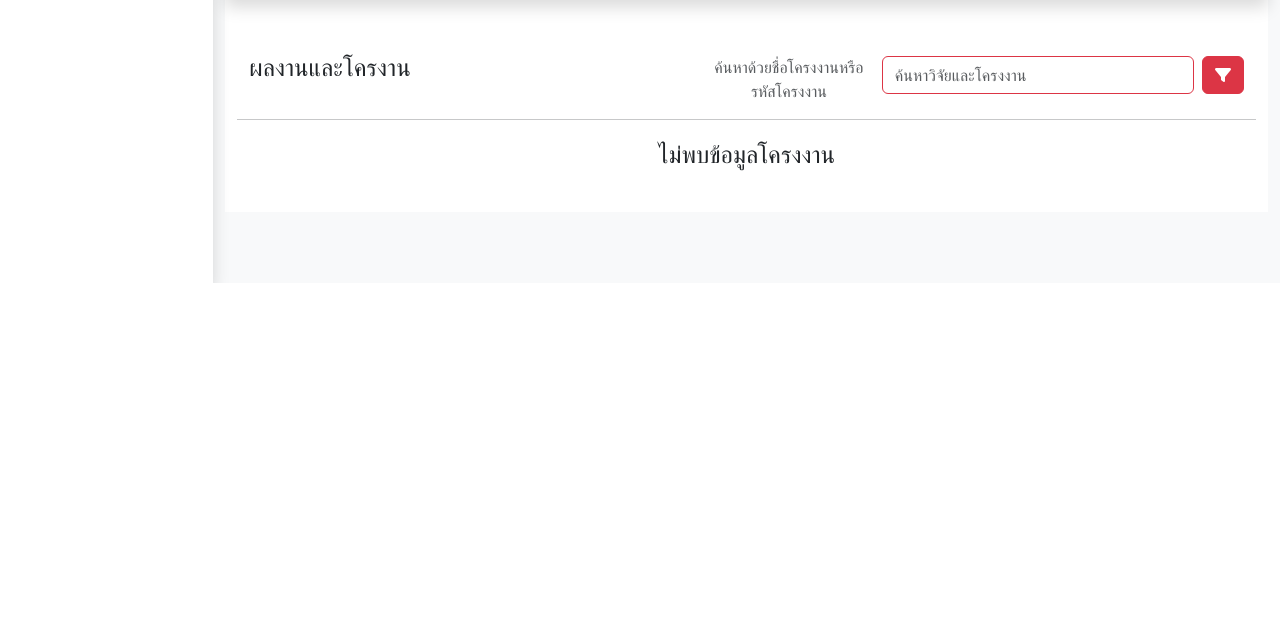
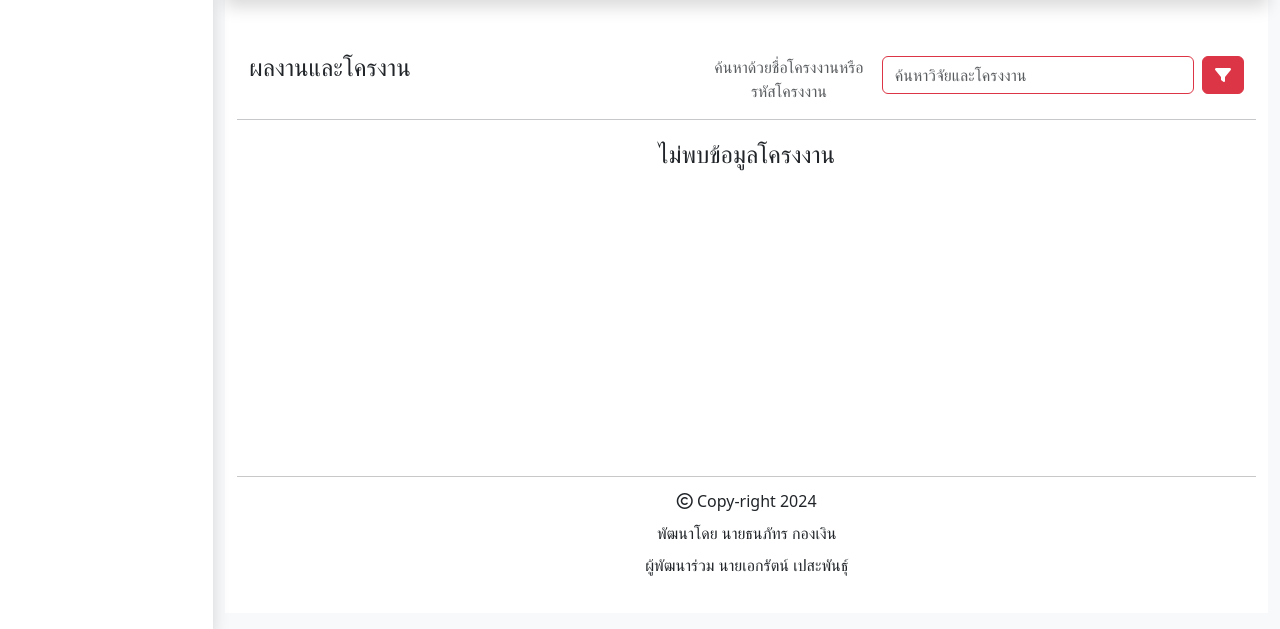
Before and after one commit to acartdev/keep-project, a PHP site: page / in a window 1280 px wide. Shown: the part 603-1232 px from the top of the page. Before the commit the page ends 886 px from the top, so only its background shows below. Run offline with PHP 8.4, Linux system fonts and the light colour scheme; the visitor is signed in with stand-in values (Sample User, id 1); data that the repository does not hold is empty; some libraries are stand-ins or nearby versions.

Commit message:
add footter

```diff
--- a/index.php
+++ b/index.php
@@ -47,12 +47,21 @@ if (isset($_POST['search'])) {
         <hr>
 
 
-        <div class="row row-cols-md-3 row-cols-lg-4 row-cols-2 g-lg-3 g-2" id="containers">
+        <div class="row row-cols-md-3 row-cols-lg-4 row-cols-2 g-lg-3 g-2" style="min-height: 340px;" id="containers">
 
 
         </div>
 
-
+        <footer class=" w-100 text-center">
+            <hr>
+            <p class="lh-1"><i class="fa-regular fa-copyright"></i> Copy-right 2024</p>
+            <p class="lh-1">
+                พัฒนาโดย นายธนภัทร กองเงิน
+            </p>
+            <p class="lh-1">
+                ผู้พัฒนาร่วม นายเอกรัตน์ เปสะพันธ์ุ
+            </p>
+        </footer>
     </div>
     <?php include("endnav.php") ?>
 
```
